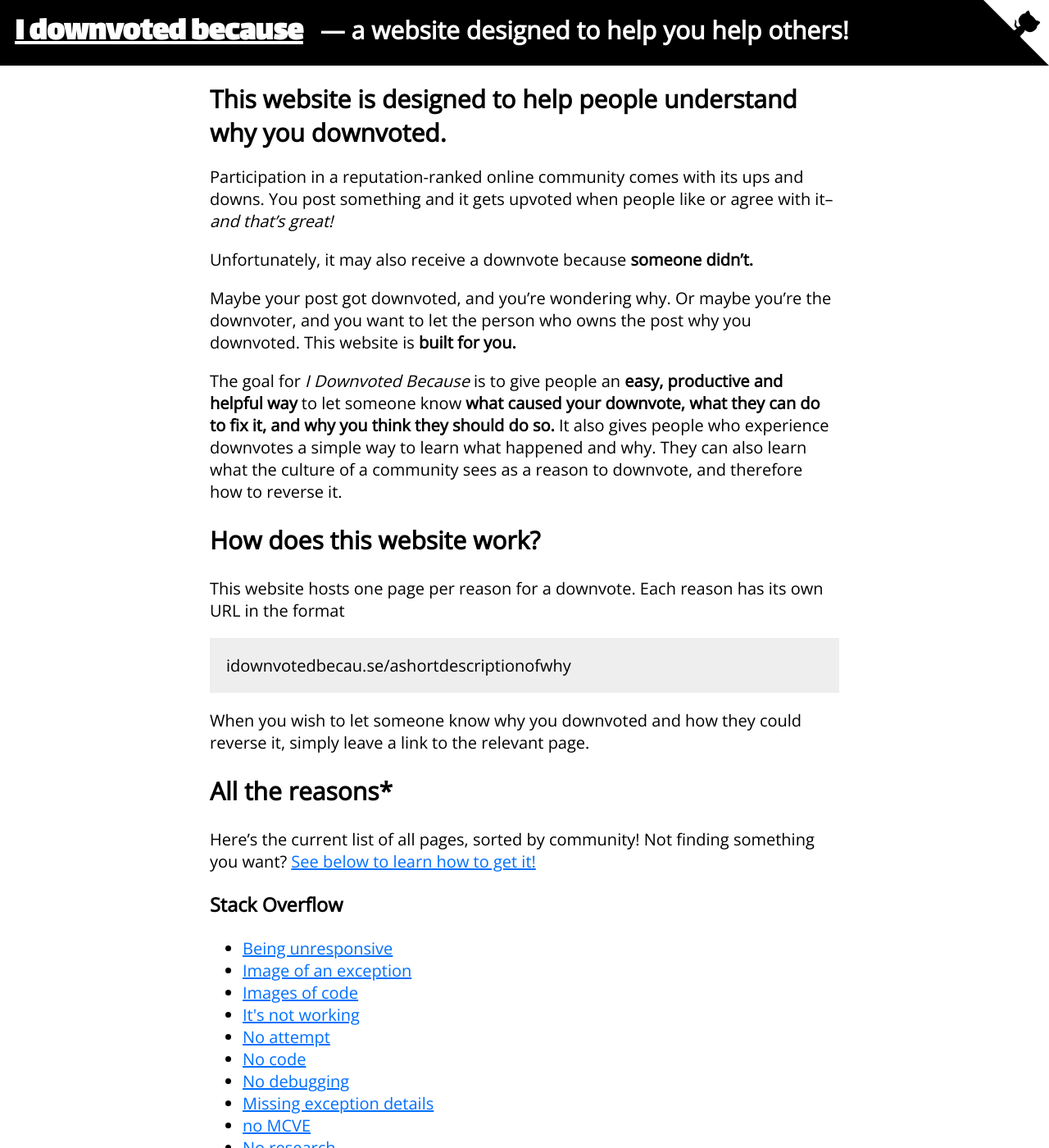
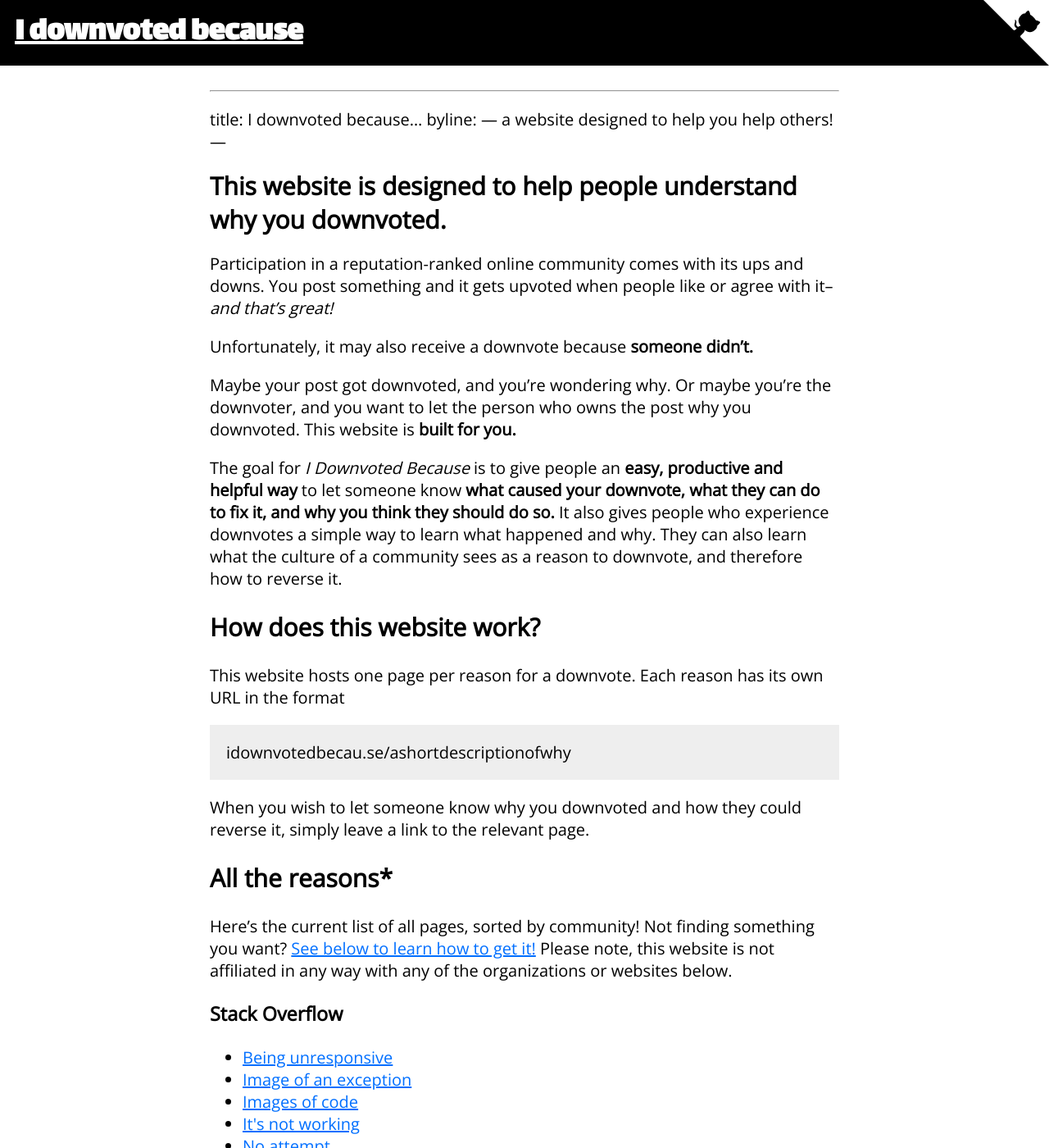
Before and after one commit to WillSullivan/idownvotedbecause, a Jekyll site: the page built from index.md, in a window 1280 px wide and 1400 px high. Shown: the whole window at 82% size. Built offline with Jekyll 4.4.1, drawn with Linux system fonts in a browser that asks for light colours; our own code applies the rules of GitHub Pages for plain Markdown files; comment, search, counter and statistics services are not loaded.

Commit message:
Update index.md

```diff
--- a/index.md
+++ b/index.md
@@ -1,4 +1,4 @@
----
+ ---
 title: I downvoted because...
 byline: — a website designed to help you help others!
 ---
@@ -21,7 +21,7 @@ This website hosts one page per reason for a downvote. Each reason has its own U
 When you wish to let someone know why you downvoted and how they could reverse it, simply leave a link to the relevant page.
 
 ## All the reasons*
-Here's the current list of all pages, sorted by community!  Not finding something you want? [See below to learn how to get it!](#call-to-action)
+Here's the current list of all pages, sorted by community!  Not finding something you want? [See below to learn how to get it!](#call-to-action) Please note, this website is not affiliated in any way with any of the organizations or websites below.
 
 {% for cat in site.category-list %}
 ### {{ cat }}
```
